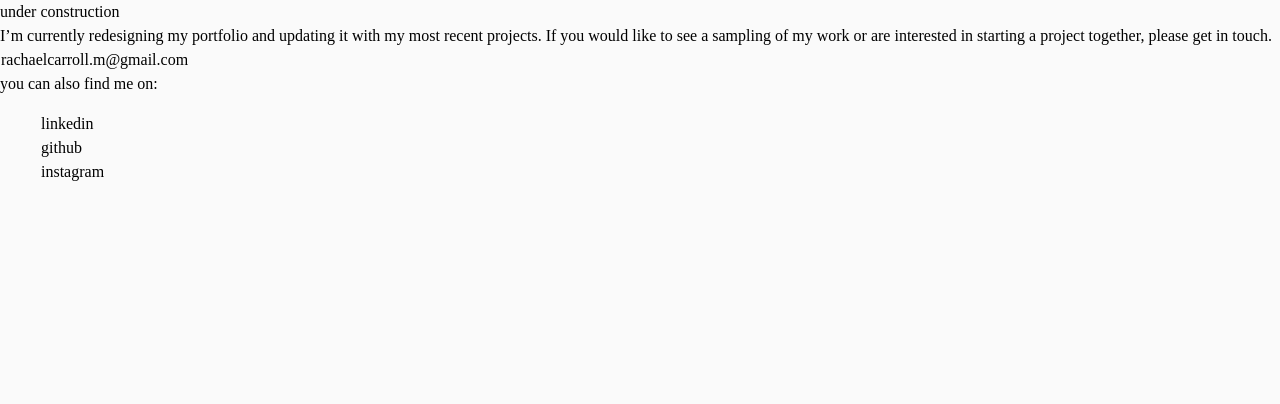
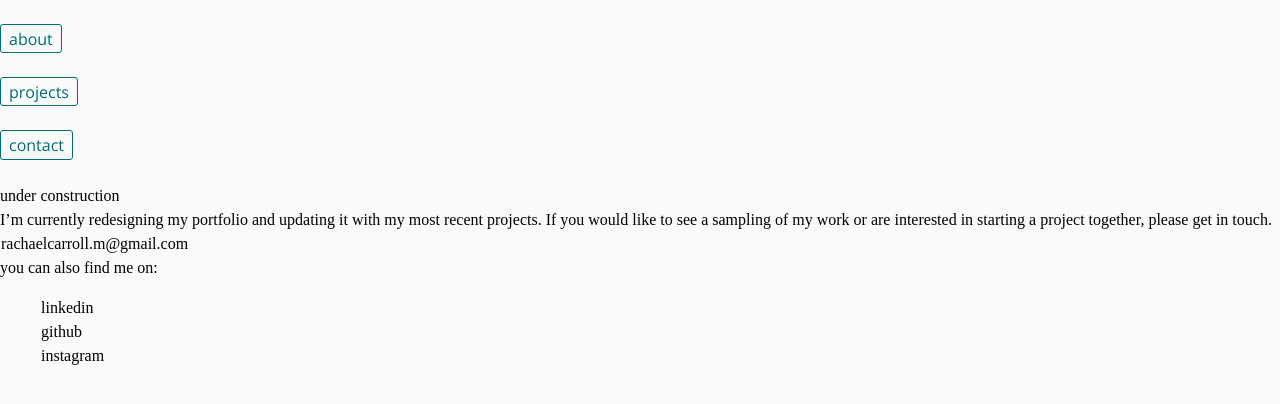
Before and after one commit to rachaelcarroll/rc-portfolio, a React (Create React App) app: page / in a window 1280 px wide. Shown: the top 404 px of the page. Built offline with nearby package versions, Linux system fonts and the light colour scheme.

Commit message:
Update imports and Routes structure

```diff
--- a/src/components/Navigation/Routes.js
+++ b/src/components/Navigation/Routes.js
@@ -1,23 +1,19 @@
-import {BrowserRouter as Router, Route, Switch} from 'react-router-dom'
-import {Contact} from '../Contact'
-import {NavBar} from './NavBar'
-import {Home} from '../Home'
-import {DownloadResume} from '../DownloadResume'
-import {ProjectPage} from '../ProjectPage'
+import {BrowserRouter as Router, Route, Switch} from 'react-router-dom';
+import {Contact} from '../Contact';
+import {NavBar} from './NavBar';
+import {Home} from '../Home';
+import {Projects} from '../Projects';
 
 export const Routes = () => {
 
     return (
         <Router>
-            {/* <NavBar/> */}
-            <section className="App">
+            <NavBar/>
             <Switch>
                 <Route exact path='/' component={Home}/>
+                <Route exact path='/projects' component={Projects}/>
                 <Route exact path='/contact' component={Contact}/>
-                <Route exact path='/projects' component={ProjectPage}/>
-                <Route exact path='/download-resume' component={DownloadResume}/>
             </Switch>
-            </section>
         </Router>
     )
 }
```
